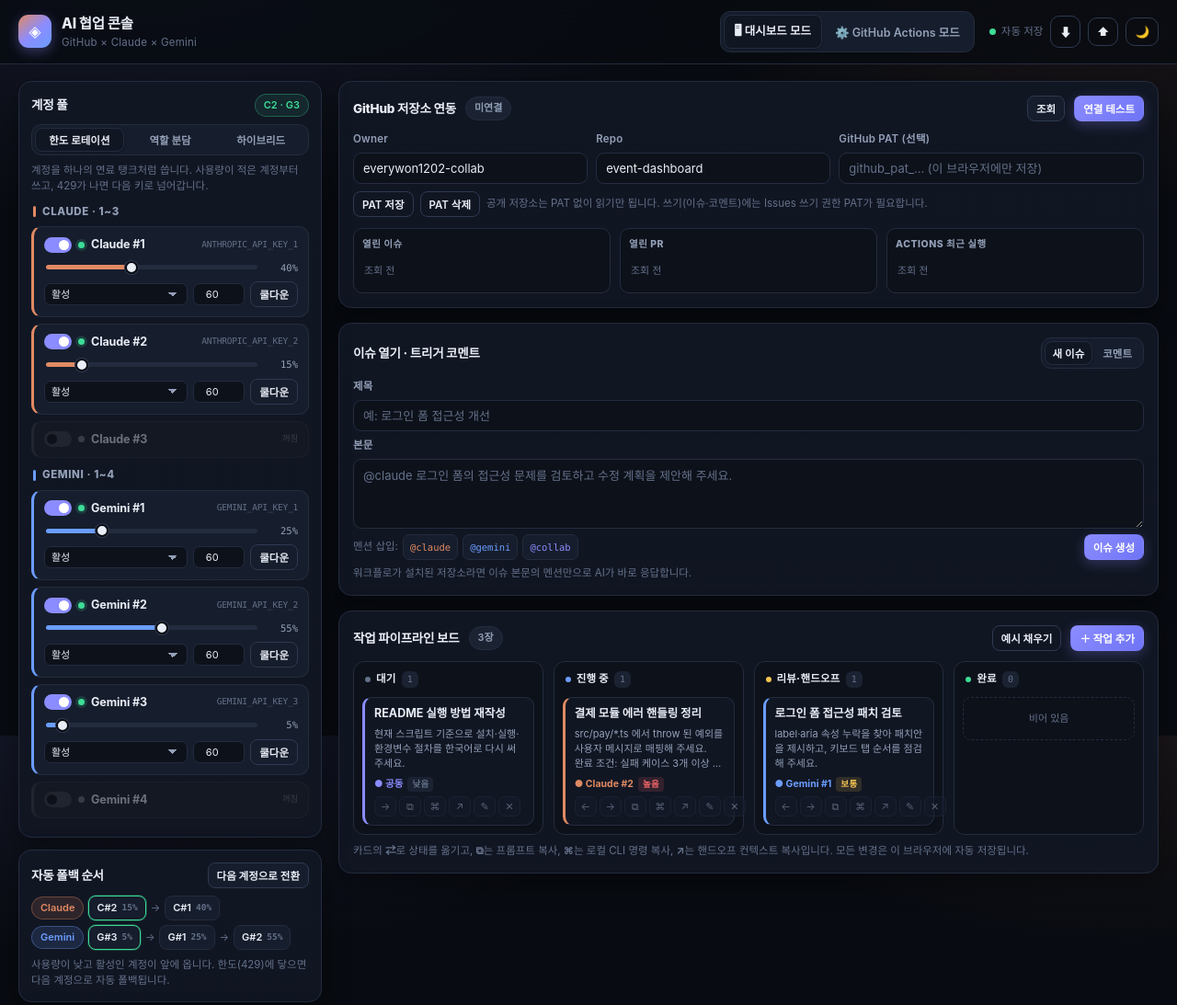
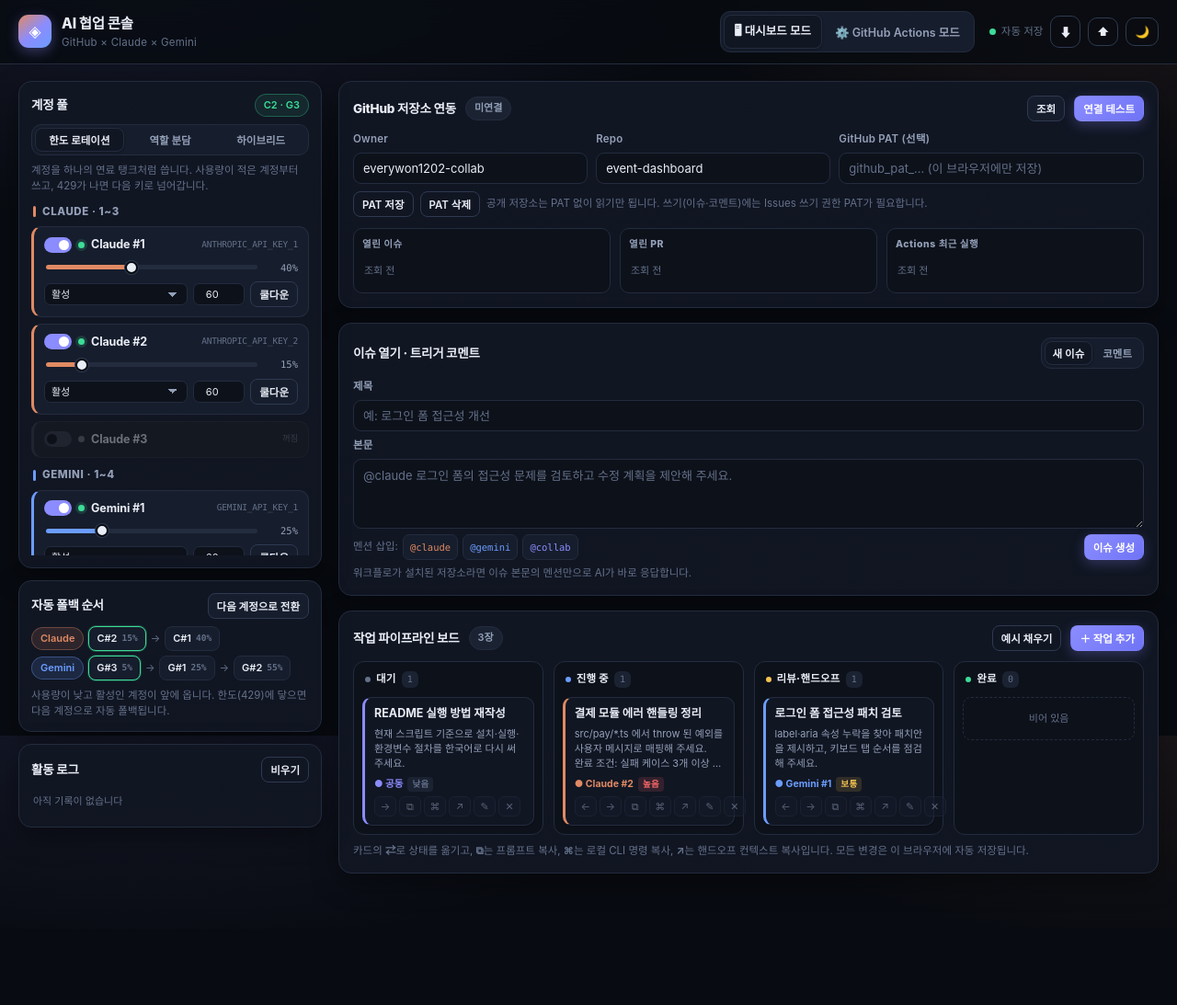
Before and after one commit to everywon1202-collab/event-dashboard, a plain HTML site: page ai-collab/index.html in a window 1280 px wide. Shown: the top 1093 px of the page at 92% size. After the commit the page ends 1010 px from the top, so only its background shows below. Drawn offline with Linux system fonts and the light colour scheme.

Commit message:
Sidebar account list scroll on desktop; fix GitHub list heading casing

```diff
--- a/ai-collab/index.html
+++ b/ai-collab/index.html
@@ -153,6 +153,13 @@ input[type=range]::-moz-range-thumb{width:13px;height:13px;border:2px solid var(
 @media (max-width:1180px){ .sidebar{position:static} }
 
 /* ── account cards ───────────────────────────────────── */
+.acct-wrap{min-width:0}
+@media (min-width:1181px){
+  .acct-wrap{max-height:392px;overflow-y:auto;padding-right:5px;margin-right:-5px;scrollbar-width:thin}
+  .acct-wrap::-webkit-scrollbar{width:6px}
+  .acct-wrap::-webkit-scrollbar-thumb{background:var(--line2);border-radius:6px}
+  .acct-wrap::-webkit-scrollbar-track{background:transparent}
+}
 .acct-group{margin-top:2px}
 .grp-title{display:flex;align-items:center;gap:7px;font-size:11.5px;font-weight:800;letter-spacing:.05em;text-transform:uppercase;color:var(--muted);margin:10px 2px 7px}
 .grp-title .bar{width:3px;height:12px;border-radius:2px}
@@ -253,7 +260,7 @@ table.matrix tr.muted td{opacity:.4}
 .gh-lists{display:grid;grid-template-columns:repeat(3,minmax(0,1fr));gap:10px;margin-top:12px}
 @media (max-width:900px){ .gh-lists{grid-template-columns:1fr} }
 .gh-box{background:var(--bg2);border:1px solid var(--line);border-radius:10px;padding:9px;min-width:0}
-.gh-box h4{font-size:10.5px;font-weight:800;color:var(--muted);letter-spacing:.05em;text-transform:uppercase;margin-bottom:6px;display:flex;justify-content:space-between;align-items:center}
+.gh-box h4{font-size:10.5px;font-weight:800;color:var(--muted);letter-spacing:.05em;margin-bottom:6px;display:flex;justify-content:space-between;align-items:center}
 .gh-item{display:flex;align-items:center;gap:6px;padding:5px 2px;border-top:1px solid var(--line);font-size:11.5px;min-width:0}
 .gh-item:first-of-type{border-top:0}
 .gh-item a.t{flex:1;min-width:0;white-space:nowrap;overflow:hidden;text-overflow:ellipsis;color:var(--text)}
@@ -367,8 +374,10 @@ pre.yaml .h{color:#e2e8f5;font-weight:700}
       </div>
       <p class="hint" id="strategyHint" style="margin-top:8px"></p>
 
-      <div class="acct-group claude" id="claudeGroup"></div>
-      <div class="acct-group gemini" id="geminiGroup"></div>
+      <div class="acct-wrap">
+        <div class="acct-group claude" id="claudeGroup"></div>
+        <div class="acct-group gemini" id="geminiGroup"></div>
+      </div>
     </div>
 
     <div class="card" id="orderCard" style="padding:13px">
```
